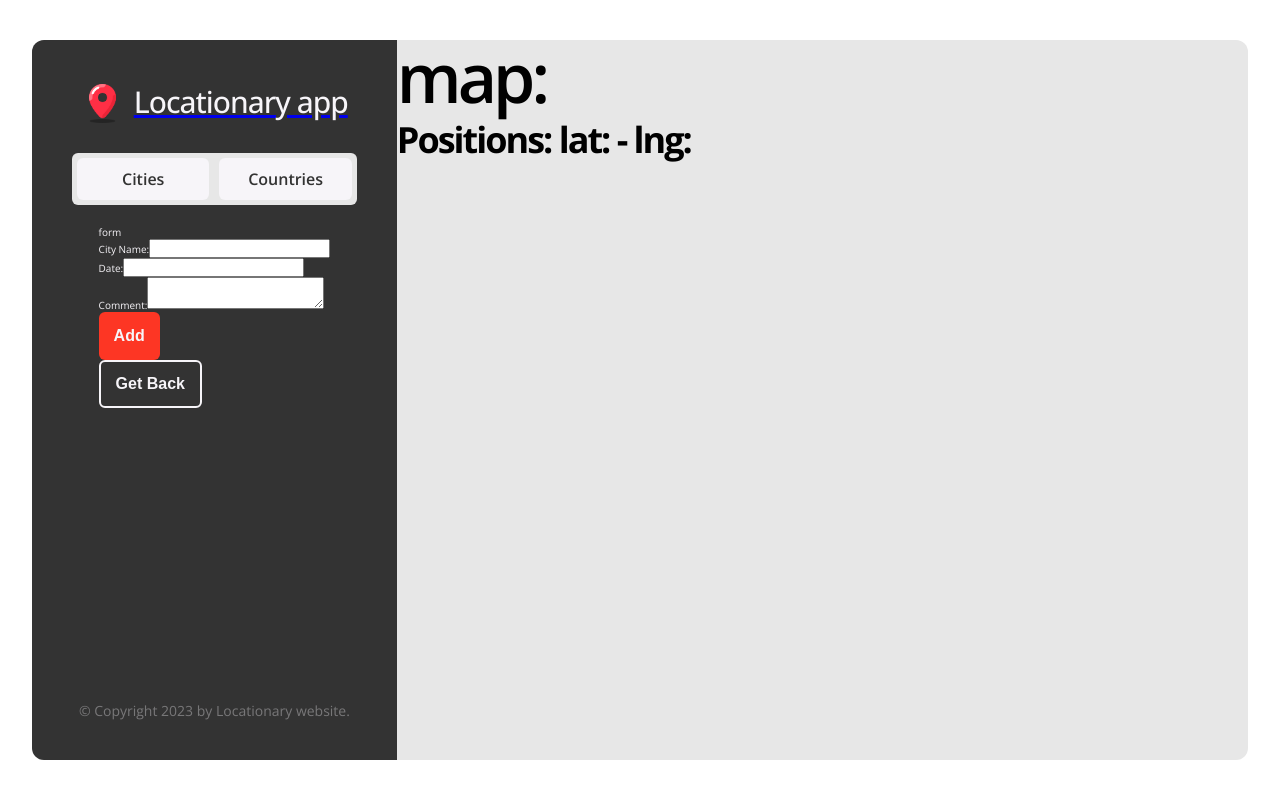
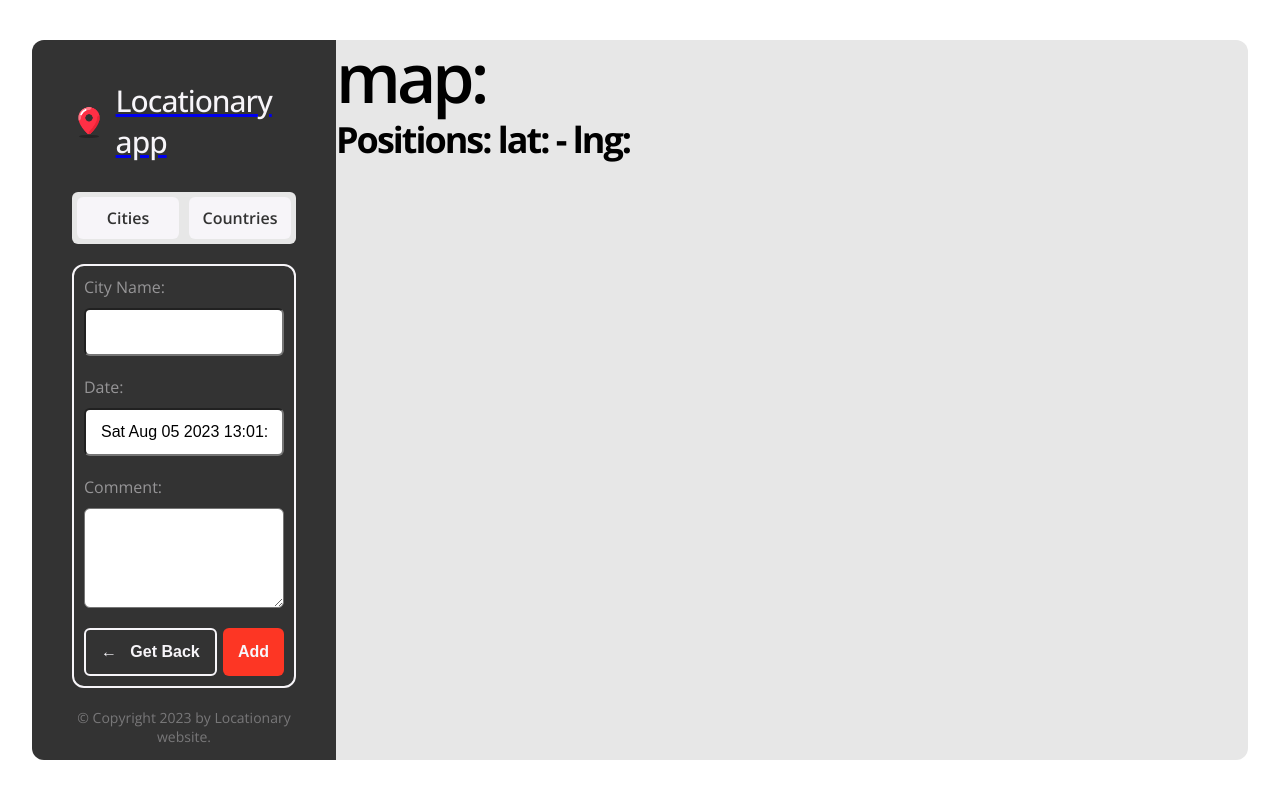
Before and after one commit to Mahyarnafisi/locationary, a React (Vite) app: page /app/form in a window 1280 px wide. Built offline with nearby package versions, Linux system fonts and the light colour scheme; data requests are answered from the project's data file.

Commit message:
Done with the UI

```diff
--- a/src/App.jsx
+++ b/src/App.jsx
@@ -1,4 +1,4 @@
-import { BrowserRouter, Routes, Route } from "react-router-dom";
+import { BrowserRouter, Routes, Route, Navigate } from "react-router-dom";
 import { useState, useEffect, useCallback } from "react";
 import HomePage from "./Pages/HomePage/HomePage";
 import PageNotFound from "./Pages/PageNotFound/PageNotFound";
@@ -50,7 +50,7 @@ function App() {
         <Route path="/products" element={<Products />} />
         <Route path="/login" element={<Login />} />
         <Route path="/app" element={<AppLayout />}>
-          <Route index element={<CityList isLoading={isLoading} cities={cities} />} />
+          <Route index element={<Navigate replace to="cities" />} />
           <Route path="cities" element={<CityList isLoading={isLoading} cities={cities} />} />
           <Route path="cities/:id" element={<City cities={cities} />} />
           <Route path="countries" element={<CountriesList isLoading={isLoading} countriesList={countriesList} />} />
--- a/src/Components/Button/Button.module.css
+++ b/src/Components/Button/Button.module.css
@@ -10,6 +10,7 @@
   height: 4.8rem;
   padding: 1.5rem;
   text-transform: capitalize;
+  transition: all 0.2s;
 }
 
 .back {
@@ -23,3 +24,7 @@
   color: var(--white);
   font-weight: 600;
 }
+
+.btn:hover {
+  filter: brightness(130%);
+}
--- a/src/Components/Form/Form.jsx
+++ b/src/Components/Form/Form.jsx
@@ -1,35 +1,41 @@
 import Styles from "./Form.module.css";
 import Button from "../Button/Button";
+import { useState } from "react";
 import { useNavigate } from "react-router-dom";
 
 function Form() {
+  const [cityName, setCityName] = useState("");
+  const [country, setCountry] = useState("");
+  const [date, setDate] = useState(new Date());
+  const [comment, setComment] = useState("");
+
   const navigate = useNavigate();
+
   return (
     <form className={Styles.form}>
-      form
       <div className={Styles.row}>
         <label htmlFor="cityName">City Name:</label>
-        <input id="cityName" type="text" />
+        <input id="cityName" type="text" onChange={(e) => setCityName(e.target.value)} value={cityName} />
       </div>
       <div className={Styles.row}>
         <label htmlFor="Date">Date:</label>
-        <input id="Date" type="text" />
+        <input id="Date" type="text" onChange={(e) => setDate(e.target.value)} value={date} />
       </div>
       <div className={Styles.row}>
         <label htmlFor="comment">Comment:</label>
-        <textarea id="comment" type="text" />
+        <textarea id="comment" type="text" maxLength={200} onChange={(e) => setComment(e.target.value)} value={comment} />
       </div>
       <div className={Styles.buttons}>
-        <Button type="primary">Add</Button>
         <Button
           type="back"
           onClick={(e) => {
             e.preventDefault();
-            navigate(-1);
+            navigate("/app/cities");
           }}
         >
-          Get Back
+          &larr; &nbsp; Get Back
         </Button>
+        <Button type="primary">Add </Button>
       </div>
     </form>
   );
--- a/src/Components/Form/Form.module.css
+++ b/src/Components/Form/Form.module.css
@@ -1,8 +1,45 @@
 .form {
+  width: 100%;
+  display: flex;
+  flex-direction: column;
+  align-items: stretch;
+  justify-content: center;
+  padding: 1rem;
+  border-radius: 1.2rem;
+  border: 2px solid var(--white);
+  gap: 2rem;
 }
 
 .row {
+  width: 100%;
+  display: flex;
+  flex-direction: column;
+  gap: 1rem;
+}
+.row input {
+  font-size: 1.6rem;
+  height: 4.8rem;
+  padding: 1.5rem;
+  border-radius: 0.6rem;
+}
+
+.row label {
+  font-size: 1.6rem;
+  opacity: 50%;
+}
+
+.row textarea {
+  font-size: 1.6rem;
+  height: 10rem;
+  padding: 1.5rem;
+  font-family: "Segoe UI", Tahoma, Geneva, Verdana, sans-serif;
+  outline: none;
+  border-radius: 0.6rem;
 }
 
 .buttons {
+  width: 100%;
+  display: flex;
+  align-items: center;
+  justify-content: space-between;
 }
--- a/src/Components/Sidebar/Sidebar.module.css
+++ b/src/Components/Sidebar/Sidebar.module.css
@@ -1,5 +1,5 @@
 .sidebar {
-  width: 30%;
+  width: 25%;
   height: 100%;
   padding: 4rem;
   background-color: var(--gray);
--- a/src/Pages/HomePage/HomePage.jsx
+++ b/src/Pages/HomePage/HomePage.jsx
@@ -1,7 +1,8 @@
 import PageNav from "../../Components/PageNav/PageNav";
-import { Link } from "react-router-dom";
+import { Link, useNavigate } from "react-router-dom";
 import Styles from "./HomePage.module.css";
 function HomePage() {
+  const navigate = useNavigate();
   return (
     <main className={Styles.homepage}>
       <PageNav />
@@ -10,7 +11,7 @@ function HomePage() {
           You travels the World <span>Locationary</span> will track your adventures.
         </h1>
         <p>Lorem ipsum dolor sit amet consectetur adipisicing elit. Quaerat minus animi aut illum voluptatum voluptas amet corporis expedita dignissimos ipsam pariatur repellendus, fuga, quasi aliquid obcaecati neque? Libero, hic illum?</p>
-        <Link className={Styles.btn} to="app">
+        <Link className={Styles.btn} to="app/cities">
           Start tracking now <i class="bi bi-chevron-right"></i>
         </Link>
       </section>
```
